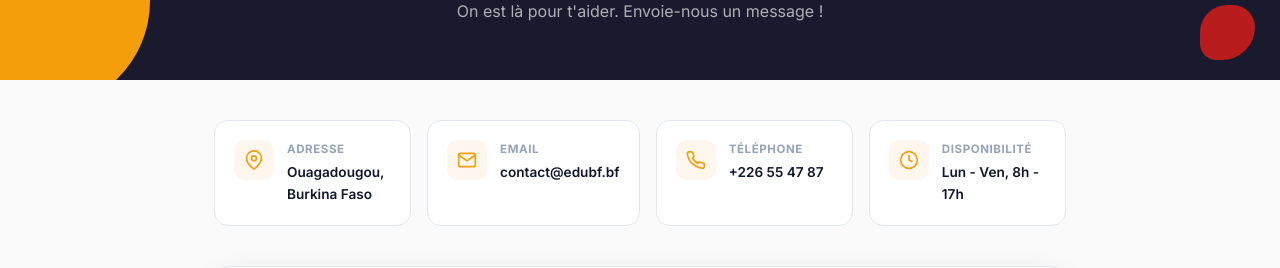
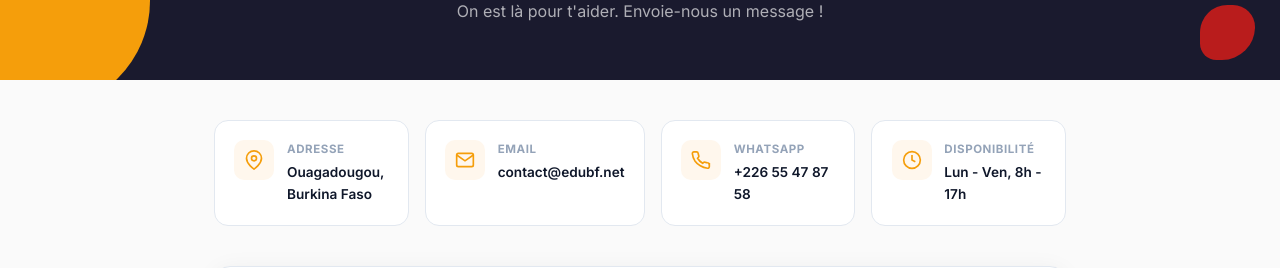
Before and after one commit to Josaphat226/EduBF-frontend, a Next.js app: page /contact in a window 1280 px wide. Shown: the part 226-494 px from the top of the page. Built offline with nearby package versions, Linux system fonts and the light colour scheme; no server answers.

Commit message:
Update ContactClient.jsx

```diff
--- a/src/components/pages/ContactClient.jsx
+++ b/src/components/pages/ContactClient.jsx
@@ -7,12 +7,11 @@ export default function ContactClient() {
   const [form, setForm] = useState({ nom: '', email: '', sujet: '', message: '' })
   const [envoi, setEnvoi] = useState(false)
   const [envoye, setEnvoye] = useState(false)
+  const [erreur, setErreur] = useState('')
 
   function handleChange(field, value) {
     setForm(prev => ({ ...prev, [field]: value }))
   }
-
-  const [erreur, setErreur] = useState('')
 
   async function handleSubmit(e) {
     e.preventDefault()
@@ -51,24 +50,27 @@ export default function ContactClient() {
               <div className="contact-info-val">Ouagadougou, Burkina Faso</div>
             </div>
           </div>
-          <div className="contact-info-item">
+
+          <a href="mailto:contact@edubf.net" className="contact-info-item" style={{ textDecoration: 'none' }}>
             <div className="contact-info-icon">
               <svg width="20" height="20" viewBox="0 0 24 24" fill="none" stroke="currentColor" strokeWidth="2"><path d="M4 4h16c1.1 0 2 .9 2 2v12c0 1.1-.9 2-2 2H4c-1.1 0-2-.9-2-2V6c0-1.1.9-2 2-2z" /><polyline points="22,6 12,13 2,6" /></svg>
             </div>
             <div>
               <div className="contact-info-label">Email</div>
-              <div className="contact-info-val">contact@edubf.bf</div>
+              <div className="contact-info-val">contact@edubf.net</div>
             </div>
-          </div>
-          <div className="contact-info-item">
+          </a>
+
+          <a href="https://wa.me/22655478758" target="_blank" rel="noopener noreferrer" className="contact-info-item" style={{ textDecoration: 'none' }}>
             <div className="contact-info-icon">
               <svg width="20" height="20" viewBox="0 0 24 24" fill="none" stroke="currentColor" strokeWidth="2"><path d="M22 16.92v3a2 2 0 0 1-2.18 2 19.79 19.79 0 0 1-8.63-3.07A19.5 19.5 0 0 1 4.69 13.1a19.79 19.79 0 0 1-3.07-8.67A2 2 0 0 1 3.6 2.22h3a2 2 0 0 1 2 1.72c.127.96.361 1.903.7 2.81a2 2 0 0 1-.45 2.11L7.91 9.91a16 16 0 0 0 6.06 6.06l.91-.91a2 2 0 0 1 2.11-.45c.907.339 1.85.573 2.81.7A2 2 0 0 1 21.73 17z" /></svg>
             </div>
             <div>
-              <div className="contact-info-label">Téléphone</div>
-              <div className="contact-info-val">+226 55 47 87</div>
+              <div className="contact-info-label">WhatsApp</div>
+              <div className="contact-info-val">+226 55 47 87 58</div>
             </div>
-          </div>
+          </a>
+
           <div className="contact-info-item">
             <div className="contact-info-icon">
               <svg width="20" height="20" viewBox="0 0 24 24" fill="none" stroke="currentColor" strokeWidth="2"><circle cx="12" cy="12" r="10" /><polyline points="12,6 12,12 16,14" /></svg>
@@ -131,12 +133,12 @@ export default function ContactClient() {
                 {envoi ? 'Envoi en cours...' : 'Envoyer le message'}
               </button>
               {envoye && (
-                <div className="contact-success">
+                <div className="contact-success" role="alert">
                   Message envoyé ! On te répondra bientôt.
                 </div>
               )}
               {erreur && (
-                <div className="alert alert-error" style={{ marginTop: '.8rem' }}>{erreur}</div>
+                <div className="alert alert-error" role="alert" style={{ marginTop: '.8rem' }}>{erreur}</div>
               )}
             </div>
           </form>
```
